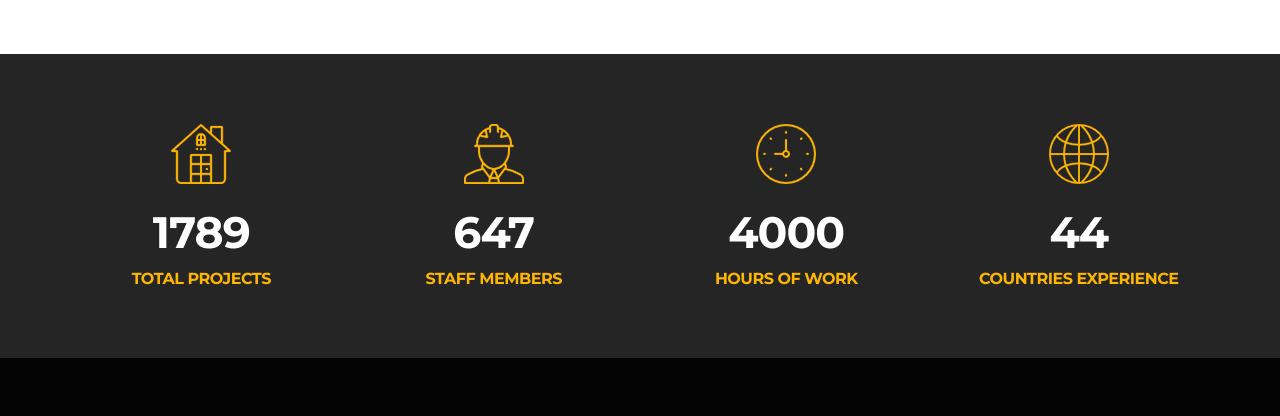
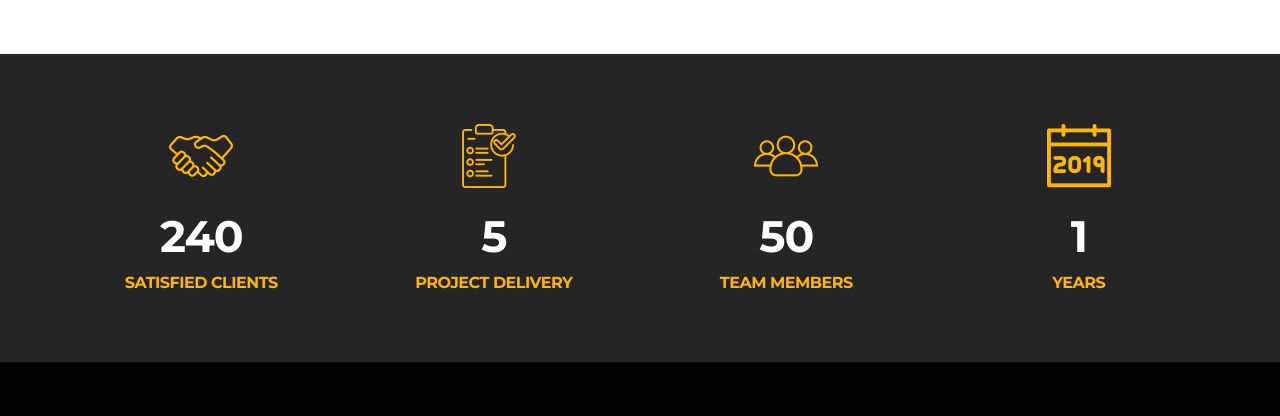
Before and after one commit to Babagrouptest/baba, a plain HTML site: page about.html in a window 1280 px wide. Shown: the part 880-1296 px from the top of the page. Drawn offline with nearby package versions, Linux system fonts and the light colour scheme; some packages are replaced by stand-ins of ours.

Commit message:
about updates

```diff
--- a/about.html
+++ b/about.html
@@ -61,7 +61,7 @@
 
 								<div class="collapse navbar-collapse navbar-responsive-collapse">
 									<ul class="nav navbar-nav">
-										<li class="active"> <a href="#">Home</a> </li>
+										<li class="active"> <a href="index.html">Home</a> </li>
 
 										<li> <a href="about.html" >About</a> </li>
 
@@ -189,47 +189,49 @@
 					<div class="facts-wrapper">
 						<div class="col-sm-3 ts-facts">
 							<div class="ts-facts-img">
-                     <img src="images/icon-image/fact1.png" alt="" />
+								<img src="images/icon-image/clients.png" alt="" />
 							</div>
 							<div class="ts-facts-content">
-                     <h2 class="ts-facts-num"><span class="counterUp">1789</span></h2>
-                     <h3 class="ts-facts-title">Total Projects</h3>
+								<h2 class="ts-facts-num"><span class="counterUp" data-count="240">0</span></h2>
+								<h3 class="ts-facts-title">Satisfied Clients</h3>
 							</div>
 						</div><!-- Col end -->
 
 						<div class="col-sm-3 ts-facts">
 							<div class="ts-facts-img">
-                     <img src="images/icon-image/fact2.png" alt="" />
+								<img src="images/icon-image/done.png" alt="" />
 							</div>
 							<div class="ts-facts-content">
-                     <h2 class="ts-facts-num"><span class="counterUp">647</span></h2>
-                     <h3 class="ts-facts-title">Staff Members</h3>
+								<h2 class="ts-facts-num"><span class="counterUp" data-count="5">0</span></h2>
+								<h3 class="ts-facts-title">Project Delivery</h3>
 							</div>
 						</div><!-- Col end -->
 
 						<div class="col-sm-3 ts-facts">
 							<div class="ts-facts-img">
-                     <img src="images/icon-image/fact3.png" alt="" />
+								<img src="images/icon-image/team.png" alt="" />
 							</div>
 							<div class="ts-facts-content">
-                     <h2 class="ts-facts-num"><span class="counterUp">4000</span></h2>
-                     <h3 class="ts-facts-title">Hours of Work</h3>
+								<h2 class="ts-facts-num"><span class="counterUp" data-count="50">0</span></h2>
+								<h3 class="ts-facts-title">Team Members</h3>
 							</div>
 						</div><!-- Col end -->
 
 						<div class="col-sm-3 ts-facts">
 							<div class="ts-facts-img">
-                     <img src="images/icon-image/fact4.png" alt="" />
+								<img src="images/icon-image/year.png" alt="" />
 							</div>
 							<div class="ts-facts-content">
-                     <h2 class="ts-facts-num"><span class="counterUp">44</span></h2>
-                     <h3 class="ts-facts-title">Countries Experience</h3>
+								<h2 class="ts-facts-num"><span class="counterUp" data-count="1">0</span></h2>
+								<h3 class="ts-facts-title">Years</h3>
 							</div>
 						</div><!-- Col end -->
 
 					</div> <!-- Facts end -->
-         </div><!--/ Content row end -->
-      </div><!--/ Container end -->
+				</div>
+				<!--/ Content row end -->
+			</div>
+			<!--/ Container end -->
 		</section><!-- Facts end -->
 
    <footer id="footer" class="footer bg-overlay">
```
Lines whose indentation alone changed are shown as unchanged.
